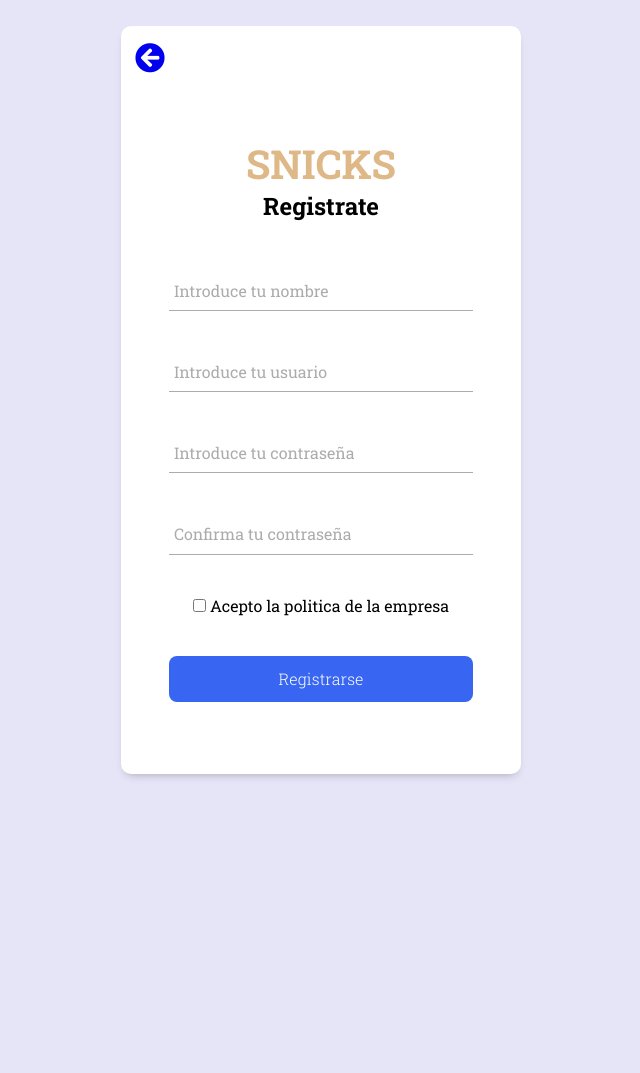
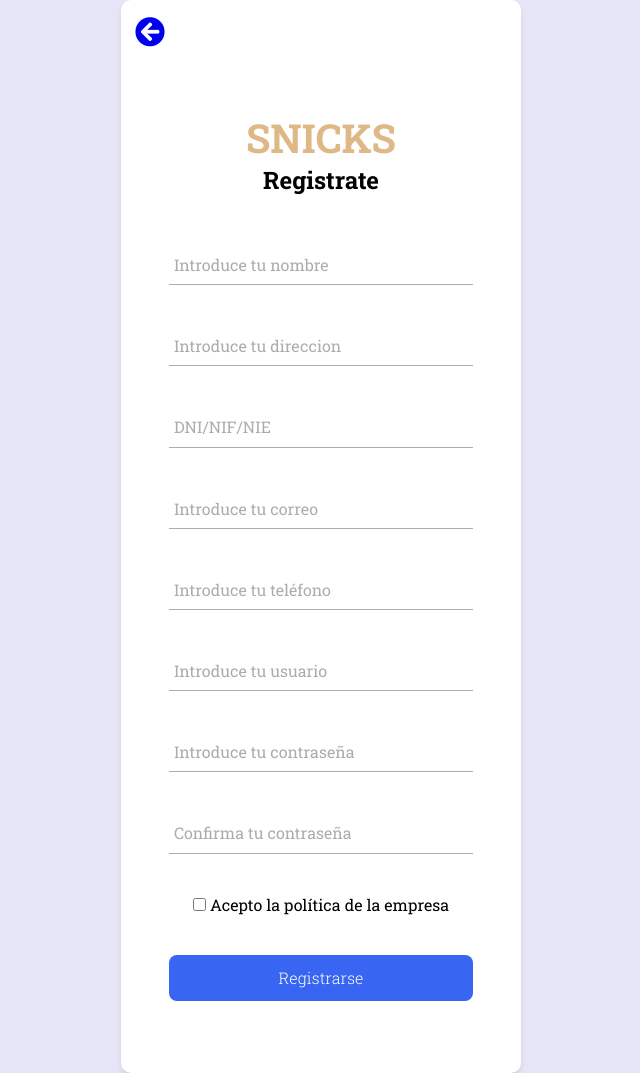
Before and after one commit to carlosbylone/SNICK, a PHP site: page /registro.php in a window 1280 px wide. Shown: the whole page, without its empty margins (319-959 px from the left). Before the commit the page ends 778 px from the top, so only its background shows below. Run offline with PHP 8.4, Linux system fonts and the light colour scheme; some libraries are stand-ins or nearby versions.

Commit message:
Creacion de login registros y validaciones hechas

```diff
--- a/assets/css/registro.css
+++ b/assets/css/registro.css
@@ -17,6 +17,14 @@ background-size: 20px 20px;
 background-position: 0 0,10px 10px;
 display: flex;
 min-height: 100vh;
+}
+.formulario_incorrecto {
+    border-bottom: 2px solid #be3d2c;
+    background-color: #be3d2c;
+}
+
+.formulario_correcto {
+    border-bottom: 2px solid green;
 }
 .arrow{
     position: relative;
--- /dev/null
+++ b/assets/js/validar.js
@@ -0,0 +1,85 @@
+const formulario= document.getElementById("formulario");
+const inputs=document.querySelectorAll("#formulario input")
+const expresiones = {
+	usuario: /^[a-zA-Z0-9\_\-]{4,16}$/, // Letras, numeros, guion y guion_bajo
+	nombre: /^[a-zA-ZÀ-ÿ\s]{1,40}$/, // Letras y espacios, pueden llevar acentos.
+	password: /^.{4,12}$/, // 4 a 12 digitos.
+	correo: /^[a-zA-Z0-9_.+-]+@[a-zA-Z0-9-]+\.[a-zA-Z0-9-.]+$/,
+	telefono: /^\d{7,14}$/, // 7 a 14 numeros.
+    DNI_NIE : /^(?:\d{8}[A-Z]|[XYZ]\d{7}[A-Z])$/
+}
+
+const validarFormulario=(e) => {
+   switch(e.target.name){
+     case "nombre":
+        if(!expresiones.nombre.test(e.target.value)){
+            document.getElementById("validado-name").innerHTML="incorrecto";
+        }else{
+            document.getElementById("validado-name").innerHTML="";
+
+
+        }
+        break;
+     case "usuario":
+        if(!expresiones.usuario.test(e.target.value)){
+            document.getElementById("validado-user").innerHTML="incorrecto";
+        }else{
+            document.getElementById("validado-user").innerHTML="";
+
+
+        }
+        break;
+     case "correo":
+        if(!expresiones.correo.test(e.target.value)){
+            document.getElementById("validado-correo").innerHTML="incorrecto";
+        }else{
+            document.getElementById("validado-correo").innerHTML="";
+
+
+        }
+        break;
+     case "telefono":
+        if(!expresiones.telefono.test(e.target.value)){
+            document.getElementById("validado-phone").innerHTML="incorrecto";
+        }else{
+            document.getElementById("validado-phone").innerHTML="";
+
+
+        }
+        break;
+     case "password":
+        if(!expresiones.password.test(e.target.value)){
+            document.getElementById("validado-password").innerHTML="incorrecto";
+        }else{
+            document.getElementById("validado-password").innerHTML="";
+
+        }
+        break;
+     case "confirma_password":
+        if(document.getElementById("confirma_password").value !== document.getElementById("password").value){
+            document.getElementById("validado-repass").innerHTML="Las contraseñas no son las mismas";
+        }else{
+            document.getElementById("validado-repass").innerHTML="";
+
+
+        }
+        break;
+     case "dni":
+        if(!expresiones.DNI_NIE.test(e.target.value)){
+            document.getElementById("validado-dni").innerHTML="DNI7NIE incorrecto";
+        }else{
+            document.getElementById("validado-dni").innerHTML="";
+
+        }
+        break;
+   }
+};
+
+inputs.forEach((input) =>{
+    input.addEventListener('keyup', validarFormulario);
+    input.addEventListener('blur', validarFormulario);
+})
+
+formulario.addEventListener('submit', (e)=>{
+    e.preventDefault();
+})
--- a/inicio.php
+++ b/inicio.php
@@ -26,6 +26,8 @@
                     $usuario=$_SESSION['username'];
                     echo "<li><a href='usuario.php'>$usuario</a></li>";
                     echo "<li><a href='carrito.php'><i class='fa fa-shopping-cart'></a></li>";
+                //Abrimos sesion con el nombre de usuario despues del login
+
 
                 }else{
                     $usuario="Iniciar Sesion";
--- a/registro.php
+++ b/registro.php
@@ -1,53 +1,84 @@
 <!DOCTYPE html>
 <html lang="en">
-
 <head>
     <meta charset="UTF-8">
     <meta name="viewport" content="width=device-width, initial-scale=1.0">
     <title>Log In</title>
     <link rel="stylesheet" href="assets/css/registro.css">
     <link rel="stylesheet" href="https://use.fontawesome.com/releases/v5.12.1/css/all.css" crossorigin="anonymous">
-
 </head>
-
 <body id="container">
-    <form action="validar.php" method="post" class="form">
-
-    <div class="arrow">
-        <a href="login.php"><i class="fa fa-arrow-circle-left" aria-hidden="true"></i></a>
+    <form action="registrado.php" id="formulario" method="post" class="form">
+        <div class="arrow">
+            <a href="login.php"><i class="fa fa-arrow-circle-left" aria-hidden="true"></i></a>
         </div>
-        <h1 class="form_title" style="color:burlywood; font-size:40px; ">SNICKS</h1>
+        <h1 class="form_title" style="color:burlywood; font-size:40px;">SNICKS</h1>
         <h2>Registrate</h2>
         <div class="form_container">
             <div class="form_group">
-                <input type="text" name="nombre" class="form_input" placeholder="">
+                <input type="text" name="nombre" id="nombre" class="form_input" placeholder="" required>
                 <label for="nombre" class="form_label">Introduce tu nombre</label>
                 <span class="form_line"></span>
+                <p id="validado-name"></p>
             </div>
             <div class="form_group">
-                <input type="text" name="user" class="form_input" placeholder="">
-                <label for="user" class="form_label">Introduce tu usuario</label>
+                <input type="text" name="direccion" id="direccion" class="form_input" placeholder="" required>
+                <label for="direccion" class="form_label">Introduce tu direccion</label>
                 <span class="form_line"></span>
+                <p id="validado"></p>
+
             </div>
             <div class="form_group">
-                <input type="password" name="password" class="form_input" placeholder="">
+                <input type="text" name="dni" id="dni" class="form_input" placeholder="" required>
+                <label for="dni" class="form_label">DNI/NIF/NIE</label>
+                <span class="form_line"></span>
+                <p id="validado-dni"></p>
+
+            </div>
+            <div class="form_group">
+                <input type="email" name="correo" id="correo" class="form_input" placeholder="" required>
+                <label for="correo" class="form_label">Introduce tu correo</label>
+                <span class="form_line"></span>
+                <p id="validado-correo"></p>
+
+            </div>
+            <div class="form_group">
+                <input type="text" name="telefono" id="telefono" class="form_input" placeholder="" required>
+                <label for="telefono" class="form_label">Introduce tu teléfono</label>
+                <span class="form_line"></span>
+                <p id="validado-phone"></p>
+
+            </div>
+            <div class="form_group">
+                <input type="text" name="usuario" id="usuario" class="form_input" placeholder="" required>
+                <label for="usuario" class="form_label">Introduce tu usuario</label>
+                <span class="form_line"></span>
+                <p id="validado-user"></p>
+
+            </div>
+            <div class="form_group">
+                <input type="password" name="password" id="password" class="form_input" placeholder="" required>
                 <label for="password" class="form_label">Introduce tu contraseña</label>
                 <span class="form_line"></span>
+                <p id="validado-password"></p>
+
             </div>
             <div class="form_group">
-                <input type="password" name="confirma_password" class="form_input" placeholder="">
+                <input type="password" name="confirma_password" id="confirma_password" class="form_input" placeholder="" required>
                 <label for="password" class="form_label">Confirma tu contraseña</label>
                 <span class="form_line"></span>
+                <p id="validado-repass"></p>
+
             </div>
             <div class="politica">
-            <input type="checkbox" name="" id="" required> <label for="">Acepto la politica de la empresa</label>
+                <input type="checkbox" name="" id="" required>
+                <label for="">Acepto la política de la empresa</label>
+
             </div>
             <input type="submit" value="Registrarse" class="form_submit" name="registro">
-
         </div>
     </form>
-    </div>
-<script src="assets/js/validacion.js"></script>
+    <script src="assets/js/validacion.js"></script>
+    <script src="assets/js/validar.js"></script>
 </body>
-
 </html>
```
Also changed, not shown: assets/js/registrado.js (added, +7 -0 lines), registrado.php (added, +35 -0 lines), validar.php (+31 -7 lines).
